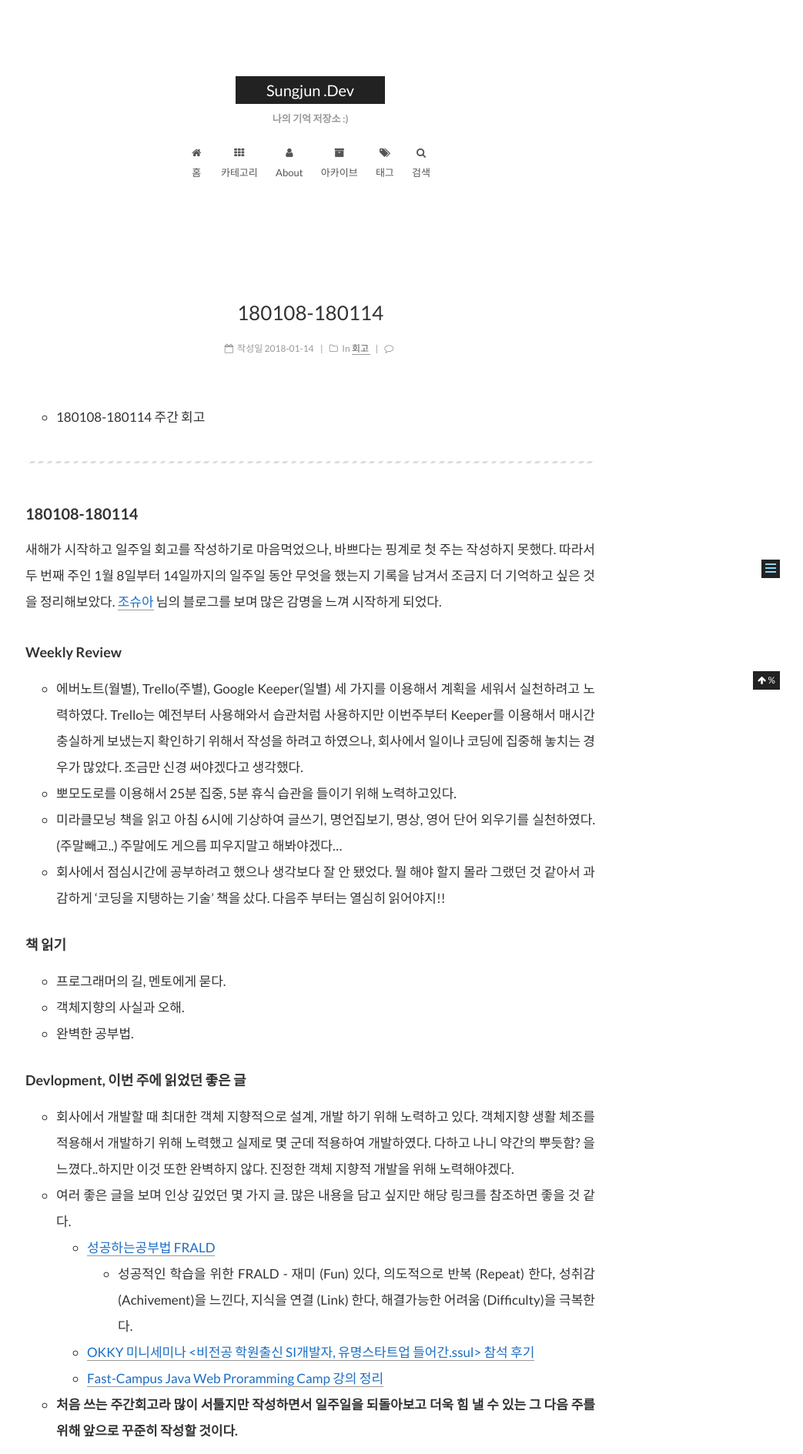
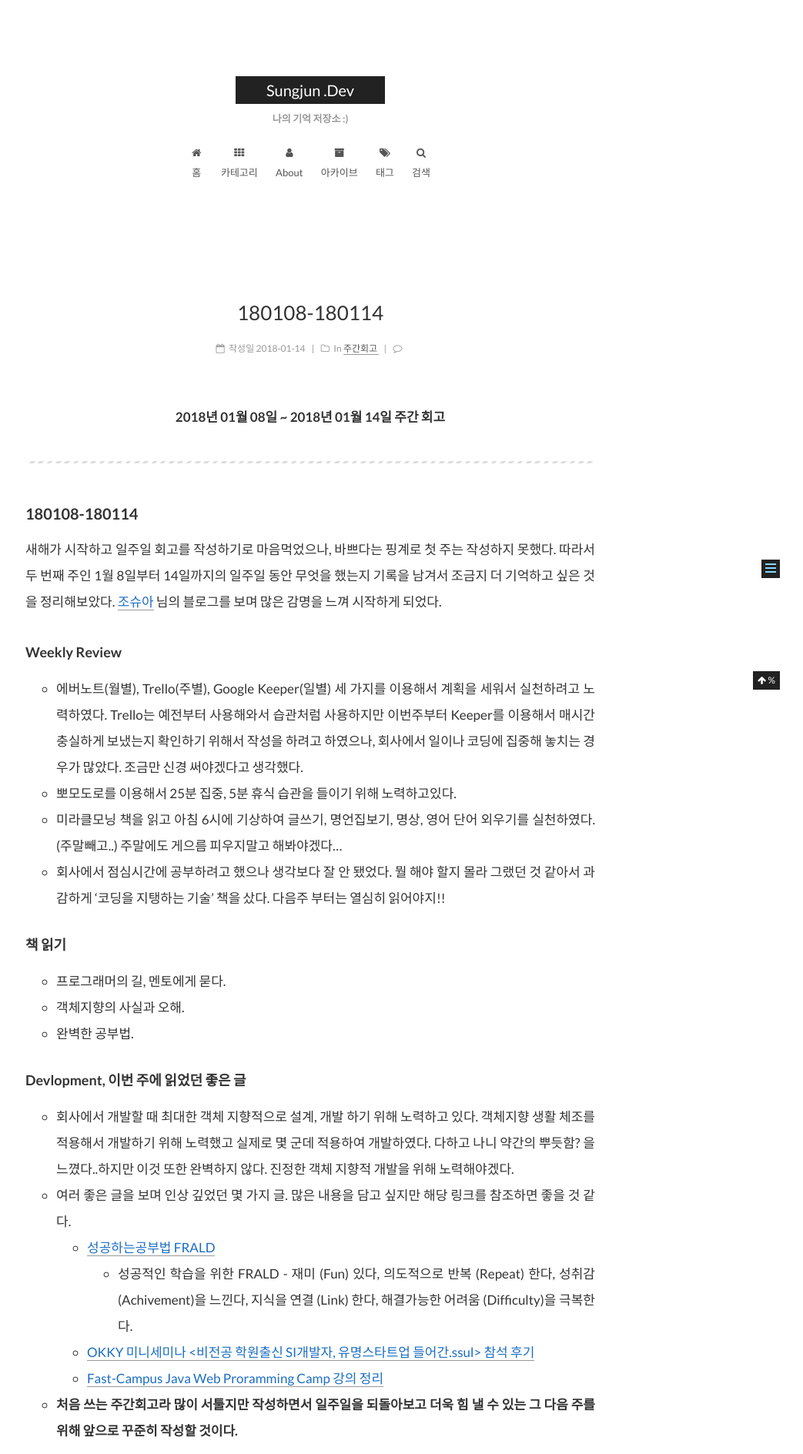
Before and after one commit to gwonsungjun/gwonsungjun.github.io, a Jekyll site: the page built from _posts/2018-01-14-180108_180114.md, in a window 1280 px wide, cut to the strip 104-1993 px from the top of the page. Shown: the whole strip at 77% size, without its empty margins (237-1280 px from the left). Built offline with Jekyll 4.4.1, drawn with Linux system fonts in a browser that asks for light colours; comment, search, counter and statistics services are not loaded.

Commit message:
Fix Posts subtitle

```diff
--- a/_posts/2018-01-14-180108_180114.md
+++ b/_posts/2018-01-14-180108_180114.md
@@ -3,10 +3,11 @@ title: '180108-180114'
 layout: post
 tags :
 - 주간회고
-category: 회고
+category: 주간회고
 ---
 
-- 180108-180114 주간 회고
+**2018년 01월 08일 ~ 2018년 01월 14일 주간 회고**{: style="display:inherit;text-align:center;"}
+
 
 ---
 
```
Also changed, not shown: _posts/2018-01-06-2018plan.md (+3 -2 lines), README.md.
